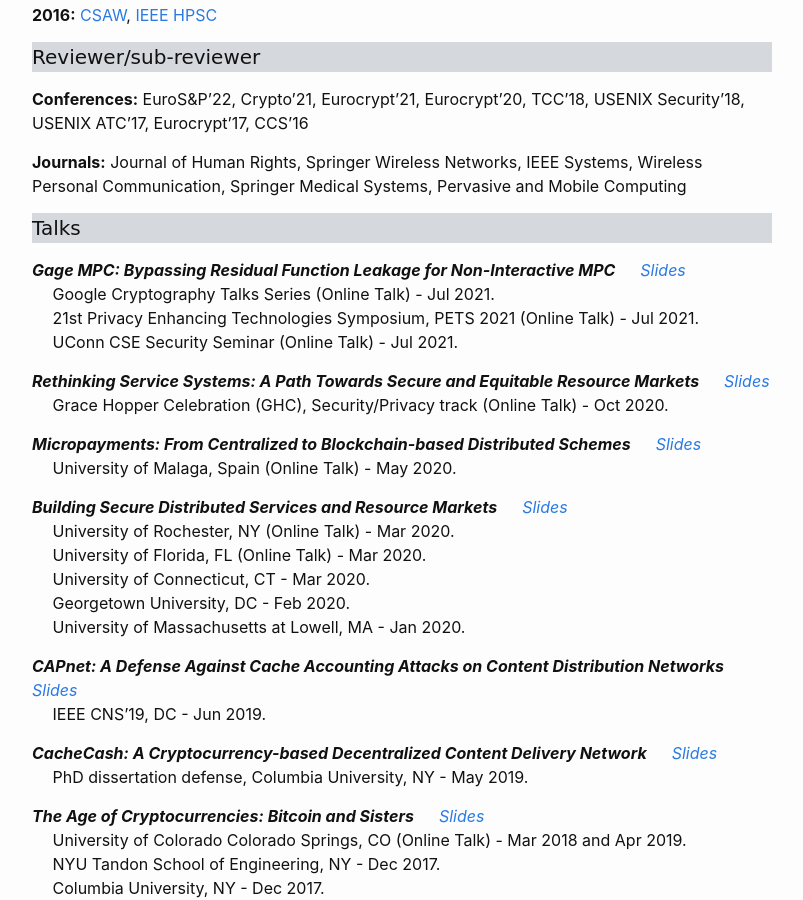
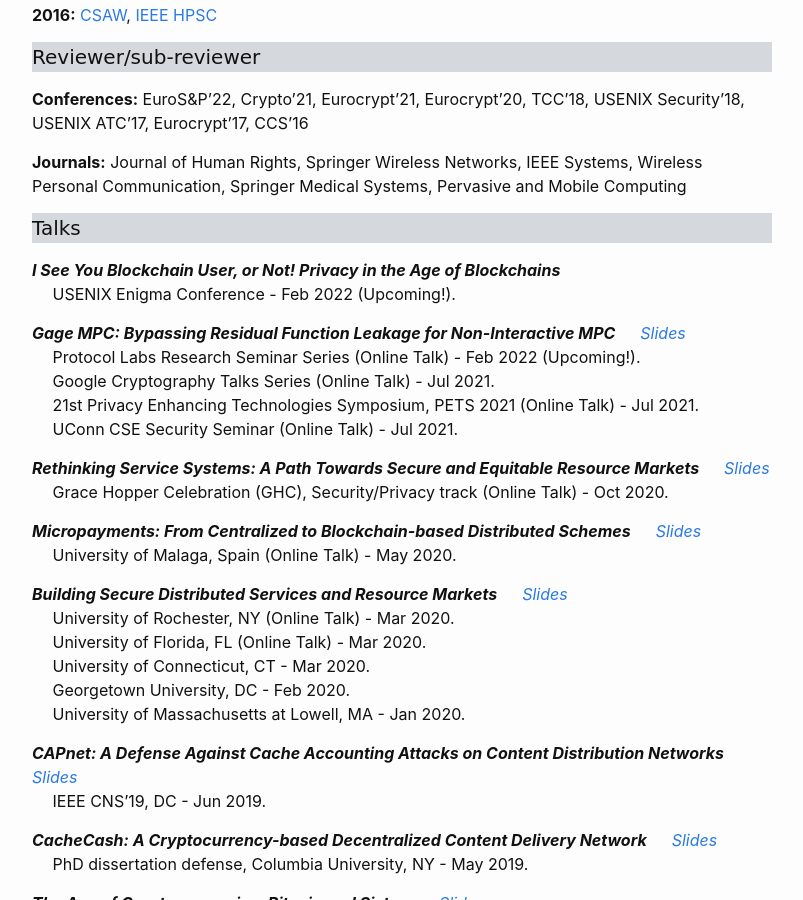
Before and after one commit to GhadaAlmashaqbeh/GhadaAlmashaqbeh.github.io, a Jekyll site: the page built from 03-talks.md, in a window 1280 px wide and 900 px high, scrolled down 564 px. Shown: the whole window, without its empty margins (238-1041 px from the left). Built offline with Jekyll 4.4.1, drawn with Linux system fonts in a browser that asks for light colours.

Commit message:
update talks

```diff
--- a/03-talks.md
+++ b/03-talks.md
@@ -33,7 +33,11 @@
 
 <h4 style="font-family: 'Comic Sans MS'; background-color:rgb(213, 216, 220);">Talks</h4>
 
+***I See You Blockchain User, or Not! Privacy in the Age of Blockchains*** &emsp; <br/>
+&emsp; USENIX Enigma Conference - Feb 2022 (Upcoming!).
+
 ***Gage MPC: Bypassing Residual Function Leakage for Non-Interactive MPC*** &emsp; [_Slides_](../slides/gagempc-pets-2021.pdf)<br/>
+&emsp; Protocol Labs Research Seminar Series (Online Talk) - Feb 2022 (Upcoming!).<br/>
 &emsp; Google Cryptography Talks Series (Online Talk) - Jul 2021.<br/>
 &emsp; 21st Privacy Enhancing Technologies Symposium, PETS 2021 (Online Talk) - Jul 2021.<br/>
 &emsp; UConn CSE Security Seminar (Online Talk) - Jul 2021.
```
